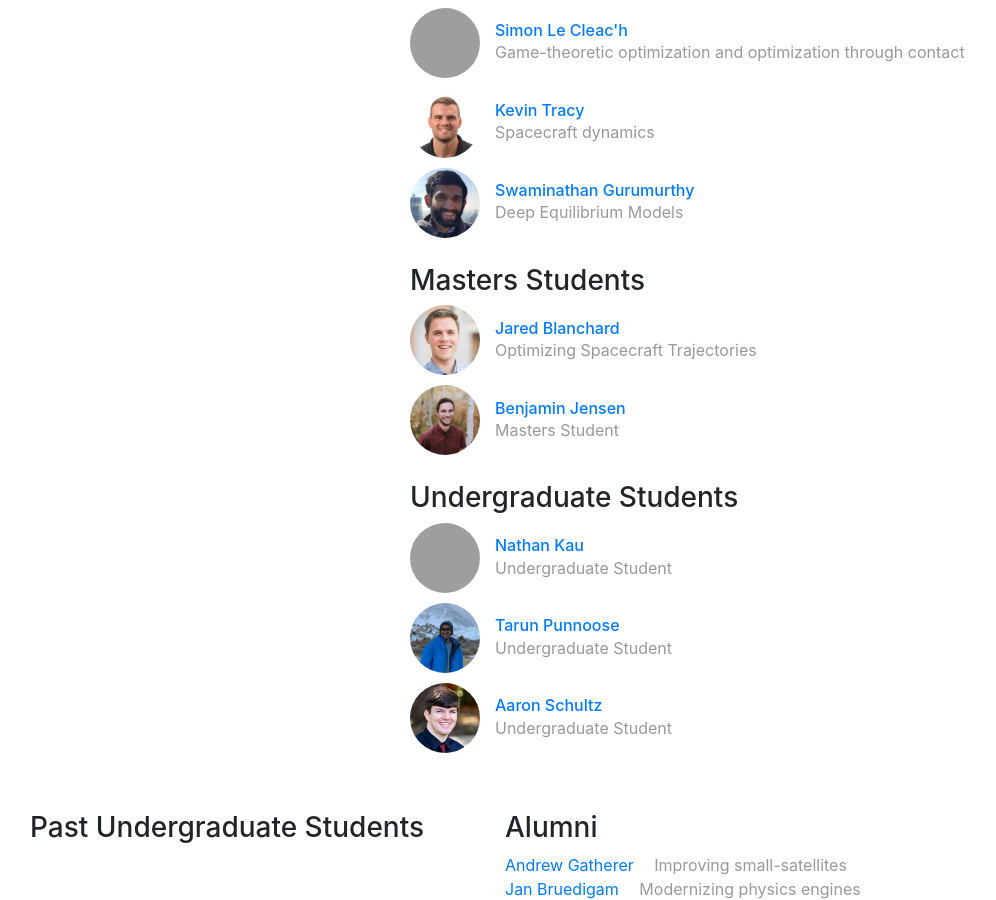
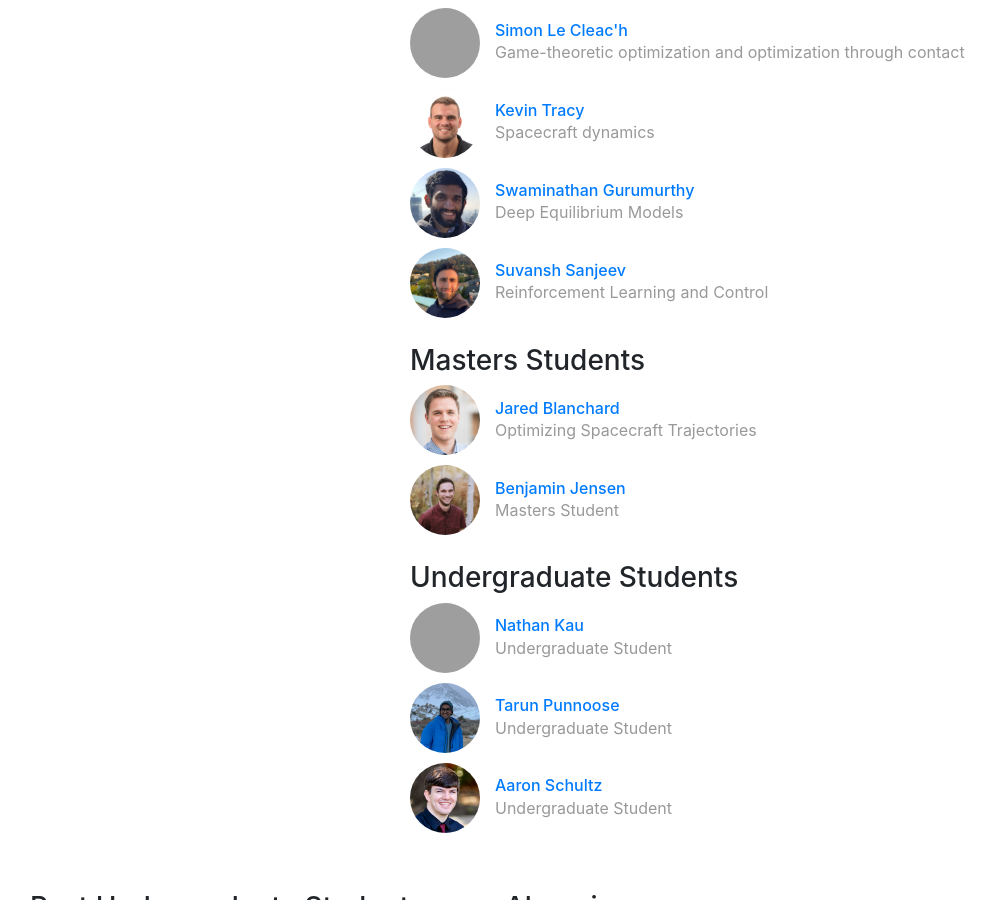
Before and after one commit to RoboticExplorationLab/roboticexplorationlab.github.io, a Jekyll site: the page built from index.html, in a window 1280 px wide and 900 px high, scrolled down 4598 px, cut to the strip 0-900 px from the top of the window. Shown: the whole strip, without its empty margins (55-1051 px from the left). Built offline with Jekyll 4.4.1, drawn with Linux system fonts in a browser that asks for light colours; grey boxes are pictures that could not be loaded.

Commit message:
adding suvansh

```diff
--- a/_data/people.yml
+++ b/_data/people.yml
@@ -130,6 +130,14 @@ rianna:
     image: /img/people/rianna.jpeg
     bio: Motion planning for soft robots
 
+suvansh:
+    display_name: "Suvansh Sanjeev"
+    webpage: "https://suvan.sh"
+    github: suvansh
+    role: phd
+    image: /img/people/suvansh.jpg
+    bio: Reinforcement Learning and Control
+
 # grad-a:
 #     display_name: "Grad A"
 #     role: grad
```
Also changed, not shown: img/people/suvansh.jpg (added).
